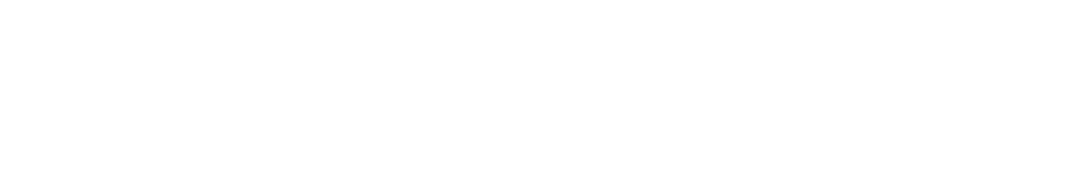
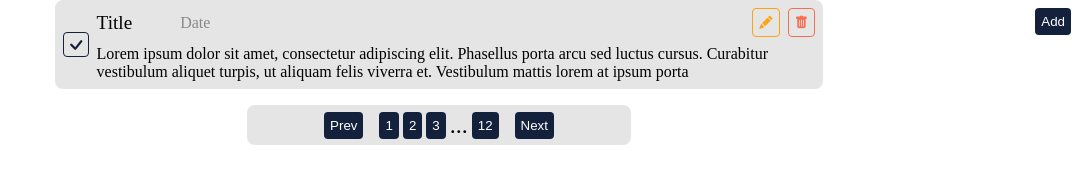
Before and after one commit to srbmm/hw12, a plain HTML site: page index.html in a window 1280 px wide. Shown: the whole page, without its empty margins (201-1280 px from the left). Drawn offline with nearby package versions, Linux system fonts and the light colour scheme.

Commit message:
finished todo-box and bluring div

```diff
--- a/index.html
+++ b/index.html
@@ -5,12 +5,44 @@
     <meta http-equiv="X-UA-Compatible" content="IE=edge">
     <meta name="viewport" content="width=device-width, initial-scale=1.0">
     <title>Todo</title>
+    <link rel="stylesheet" href="https://cdn.jsdelivr.net/npm/bootstrap-icons@1.10.2/font/bootstrap-icons.css">
+    <link rel="stylesheet" href="style.css">
 </head>
 <body>
+    <div></div>
+    <div class=""></div>
    <div class="container">
-    <div>
-
+    <button class="btn add">Add</button>
+    <div class="todos">
+        <div class="todo-box">
+            <div class="check-box-border"><i class="bi bi-check"></i></div>
+            <div class="todo-data">
+            <div class="title-btns">
+            <div class="title-date">
+                <p class="title">Title</p>
+                <p class="date">Date</p>
+            </div>
+            <div class="btns">
+                <button class="btn pencil"><i class="bi bi-pencil-fill"></i></button>
+                <button class="btn trash"><i class="bi bi-trash-fill"></i></button>
+            </div>
+        </div>
+            <div class="desc">Lorem ipsum dolor sit amet, consectetur adipiscing elit. Phasellus porta arcu sed luctus cursus. Curabitur vestibulum aliquet turpis, ut aliquam felis viverra et. Vestibulum mattis lorem at ipsum porta</div>
+        </div>
+        </div>
     </div>
+    <footer class="pages">
+        <button class="btn prev">Prev</button>
+        <div class="pages-side">
+            <button class="btn">1</button>
+            <button class="btn">2</button>
+            <button class="btn">3</button>
+            <p style="font-size: 1.5em;">...</p>
+            <button class="btn">12</button>
+        </div>
+        <button class="btn next">Next</button>
+    </footer>
    </div>
+   <script src="script.js"></script>
 </body>
 </html>
--- a/style.css
+++ b/style.css
@@ -3,3 +3,130 @@
     padding: 0;
     box-sizing: border-box;
 }
+.container{
+    margin: auto;
+    width: 60vw;
+    display: flex;
+    flex-direction: column;
+    gap: 1rem;
+}
+.todos{
+    display: flex;
+    flex-direction: column;
+    gap: 0.5rem;
+}
+.todo-box{
+    border-radius: 0.5rem;
+    background-color: #e5e5e5;
+    display: flex;
+    align-items: center;
+    padding: 0.5rem;
+    gap: 0.5rem;
+}
+.check-box-border{
+    height: 1.6rem;
+    width: 1.6rem;
+    border: 1px solid #14213D;
+    color: #14213D;
+    border-radius: 0.25rem;
+    font-size: 1.5em;
+}
+.check-box-border:hover{
+    transition: 0.25s;
+    background-color: #14213D;
+    color: #e5e5e5;
+}
+.todo-data{
+    display: flex;
+    flex-direction: column;
+    gap: 0.5rem;
+}
+.title-date{
+    display: flex;
+    align-items: center;
+    gap: 3rem;
+}
+.title{
+    font-size: 1.2em;
+}
+.date{
+    color: rgba(0, 0, 0, 0.4);
+}
+.pages{
+    background-color: #e5e5e5;
+    height: 5vh;
+    width: 50%;
+    border-radius: 0.5rem;
+    margin: auto;
+    display: flex;
+    justify-content: center;
+    align-items: center;
+    gap: 1rem;
+}
+.btn{
+    background-color: #14213D;
+    color: #fff;
+    border: none;
+    border-radius: 0.25rem;
+    padding: 0.375rem;
+}
+.btn:hover{
+    transition: 0.25s;
+    outline: #14213D 1px solid;
+    background-color: #e5e5e5;
+    color: #14213D;
+}
+.pages-side{
+    display: flex;
+    gap: 0.25rem;
+}
+.div-black{
+    position: absolute;
+    background-color: rgba(0, 0, 0, 0.419);
+    width: 100%;
+    height: 100%;
+}
+.blur{
+    filter: blur(5px);
+}
+.add{
+   position: fixed;
+   top: 0.5rem;
+   right: 0.5rem;
+}
+.title-btns{
+    display: flex;
+    justify-content: space-between;
+}
+.btns{
+    display: flex;
+    gap: 0.5rem;
+}
+.display-none{
+    display: none;
+}
+.display-flex{
+    display: flex;
+}
+.pencil{
+    background-color: #e5e5e5;
+    border: 1px solid #FCA311;
+    color: #FCA311;
+}
+.pencil:hover{
+    transition: 0.25rem;
+    outline: none;
+    background-color: #FCA311;
+    color: #e5e5e5;
+}
+.trash{
+    background-color: #e5e5e5;
+    border: 1px solid #F56F52;
+    color: #F56F52;
+}
+.trash:hover{
+    transition: 0.25rem;
+    outline: none;
+    background-color: #F56F52;
+    color: #e5e5e5;
+}
```
